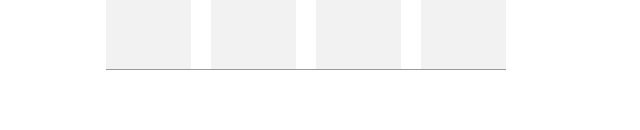
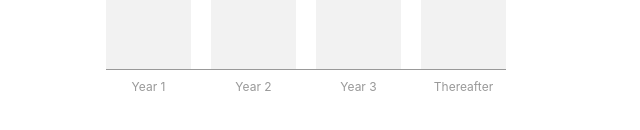
Before and after one commit to dominicarrojado/react-typescript-bar-graph, a React (Create React App) app: page / in a window 1280 px wide. Shown: the part 202-332 px from the top of the page, without its empty margins (149-789 px from the left). Built offline with nearby package versions, Linux system fonts and the light colour scheme.

Commit message:
implement bar legend

```diff
--- a/src/components/BarGraph.tsx
+++ b/src/components/BarGraph.tsx
@@ -6,10 +6,10 @@
   return (
     <div className="bar-graph">
       <div className="bars-list">
-        <BarItem />
-        <BarItem />
-        <BarItem />
-        <BarItem />
+        <BarItem legend="Year 1" />
+        <BarItem legend="Year 2" />
+        <BarItem legend="Year 3" />
+        <BarItem legend="Thereafter" />
       </div>
       <div className="bars-line" />
     </div>
--- a/src/components/BarItem.css
+++ b/src/components/BarItem.css
@@ -1,4 +1,5 @@
 .bar-item {
+  position: relative;
   flex: 1;
   height: 100%;
   background-color: #f2f2f2;
@@ -9,3 +10,14 @@
 .bar-item:hover {
   background-color: #54d6da;
 }
+
+.bar-item-legend {
+  position: absolute;
+  top: 100%;
+  width: 100%;
+  padding-top: 10px;
+  color: #999999;
+  font-size: 12px;
+  line-height: 14px;
+  text-align: center;
+}
--- a/src/components/BarItem.tsx
+++ b/src/components/BarItem.tsx
@@ -1,6 +1,14 @@
 import React from 'react';
 import './BarItem.css';
 
-export default function BarItem() {
-  return <div className="bar-item"></div>;
+type Props = {
+  legend: string;
+};
+
+export default function BarItem(props: Props) {
+  return (
+    <div className="bar-item">
+      <div className="bar-item-legend">{props.legend}</div>
+    </div>
+  );
 }
```
